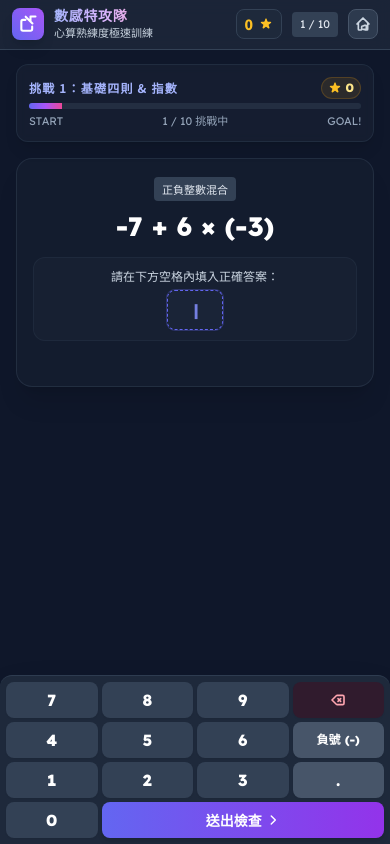
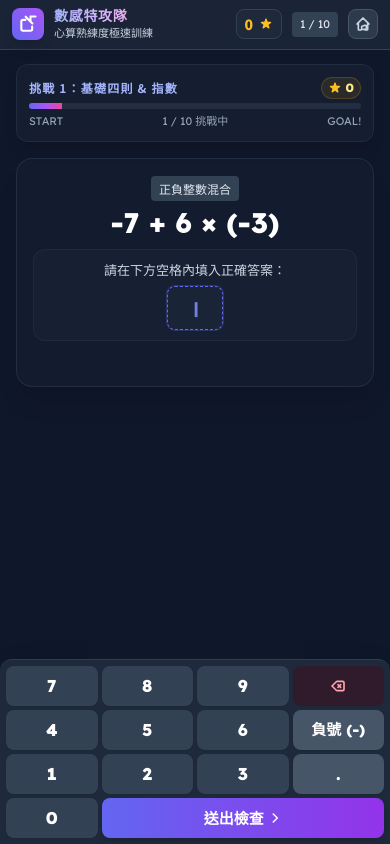
Before and after one commit to mousepenguin-yzh/math-mental-v2, a plain HTML site: page index.html in a window 390 px wide. Both pictures are taken after a click on the button "開始心算特訓". Drawn offline with nearby package versions, Linux system fonts and the light colour scheme.

Commit message:
Fine tune mobile question and keyboard spacing

```diff
--- a/index.html
+++ b/index.html
@@ -105,6 +105,42 @@
     @media (max-height: 700px) {
       .game-stack {
         gap: 0.5rem;
+      }
+    }
+
+
+    @media (max-width: 767px) and (min-height: 701px) {
+      #topic-tag {
+        font-size: 0.75rem;
+        line-height: 1rem;
+      }
+
+      #main-formula {
+        font-size: clamp(1.75rem, 7.2vw, 1.95rem);
+        line-height: 1.15;
+      }
+
+      #stage-1-container > div:first-child {
+        font-size: 0.8125rem;
+        line-height: 1.25rem;
+      }
+
+      #stage-1-container .math-input,
+      #stage-2-container .math-input {
+        min-height: 2.75rem;
+      }
+
+      #keyboard-panel button {
+        padding-top: 0.5rem;
+        padding-bottom: 0.5rem;
+        font-size: 1.0625rem;
+        line-height: 1.5rem;
+      }
+
+      #keyboard-panel button[onclick="pressKey('-')"],
+      #keyboard-panel button[onclick="pressKey('OK')"] {
+        font-size: 0.9375rem;
+        line-height: 1.25rem;
       }
     }
 
```
